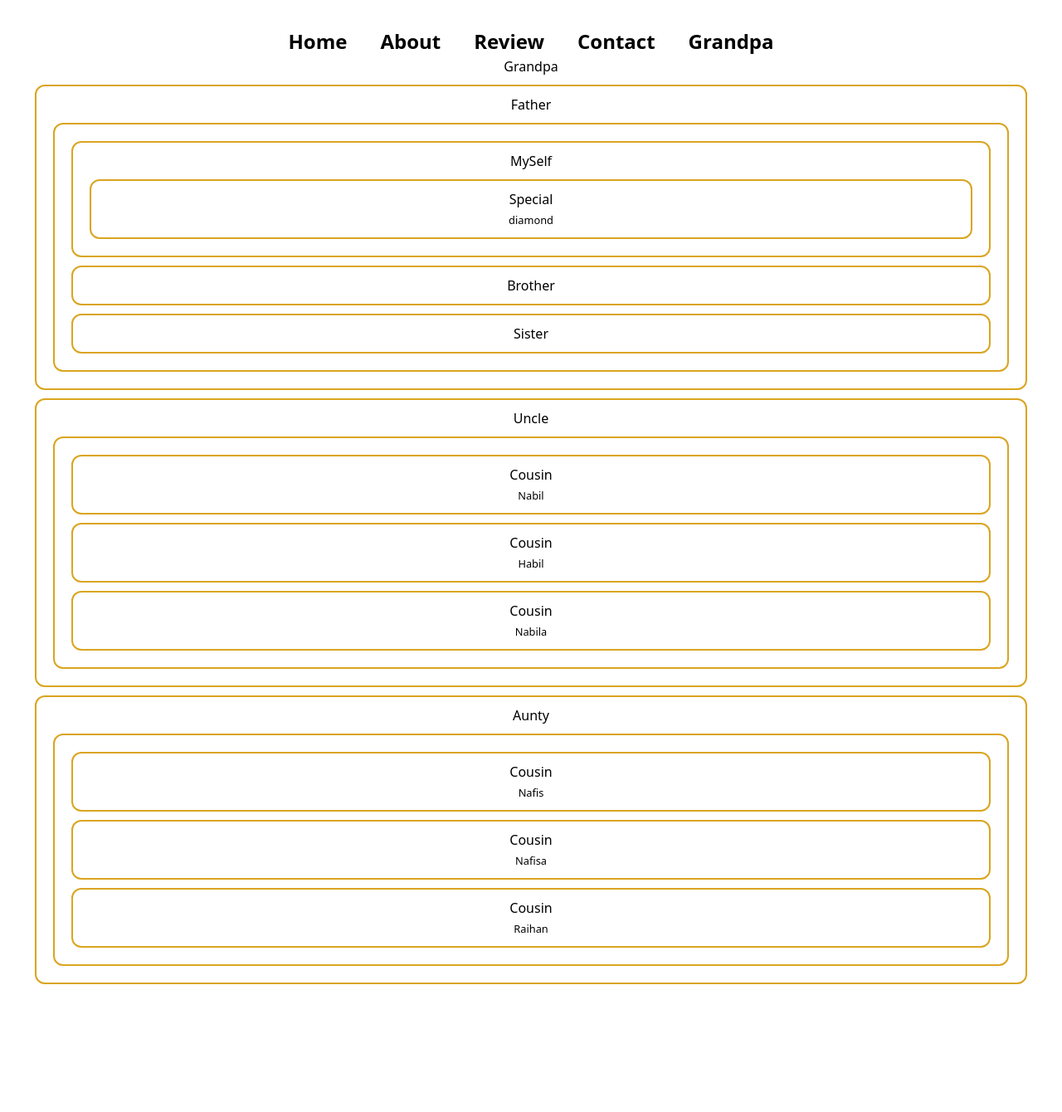
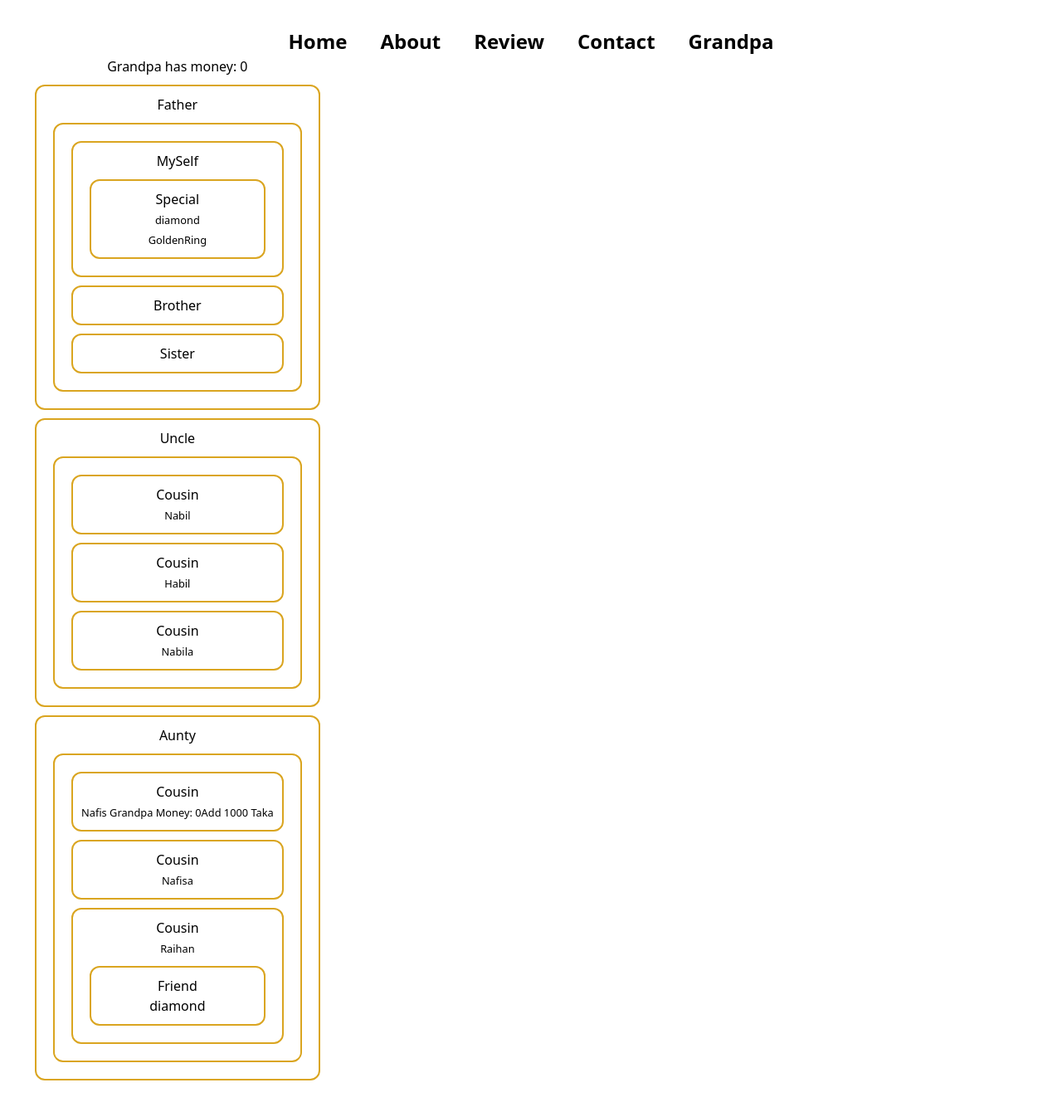
Before and after one commit to HasibUddin1/bangla-tshirt, a React (Vite) app: page /grandpa in a window 1280 px wide. Shown: the top 1340 px of the page at 83% size. Before the commit the page ends 1228 px from the top, so only its background shows below. Built offline with nearby package versions, Linux system fonts and the light colour scheme.

Commit message:
added new components for context api practice

```diff
--- a/src/components/Aunty/Aunty.jsx
+++ b/src/components/Aunty/Aunty.jsx
@@ -1,14 +1,20 @@
-import React from 'react';
+import React, { useContext } from 'react';
 import Cousin from '../Cousin/Cousin';
+import { MoneyContext } from '../Grandpa/Grandpa';
 
-const Aunty = () => {
+const Aunty = ({ ring }) => {
+    const [money, setMoney] = useContext(MoneyContext)
     return (
         <div>
             <h1 className='text-xl font-bold'>Aunty</h1>
             <div className='flex'>
-                <Cousin>Nafis</Cousin>
+                <Cousin>
+                    Nafis
+                    Grandpa Money: {money}
+                    <button onClick={() => setMoney(money + 1000)} className='bg-slate-500 hover:bg-slate-700 ease-in-out duration-200 text-white p-2 rounded-lg'>Add 1000 Taka</button>
+                </Cousin>
                 <Cousin>Nafisa</Cousin>
-                <Cousin>Raihan</Cousin>
+                <Cousin hasFriend={true} ring={ring}>Raihan</Cousin>
             </div>
         </div>
     );
--- a/src/components/Cousin/Cousin.jsx
+++ b/src/components/Cousin/Cousin.jsx
@@ -1,10 +1,12 @@
 import React from 'react';
+import Friend from '../Friend/Friend';
 
-const Cousin = ({children}) => {
+const Cousin = ({children, hasFriend, ring}) => {
     return (
         <div>
             <h1>Cousin</h1>
             <p><small>{children}</small></p>
+            {hasFriend && <Friend ring={ring}></Friend>}
         </div>
     );
 };
--- a/src/components/Friend/Friend.jsx
+++ b/src/components/Friend/Friend.jsx
@@ -1,9 +1,10 @@
 import React from 'react';
 
-const Friend = () => {
+const Friend = ({ring}) => {
     return (
         <div>
             <h1 className='text-xl font-bold'>Friend</h1>
+            {ring && <p>{ring}</p>}
         </div>
     );
 };
--- a/src/components/Grandpa/Grandpa.css
+++ b/src/components/Grandpa/Grandpa.css
@@ -4,3 +4,6 @@
     border-radius: 12px;
     margin: 10px;
 }
+.grandpa{
+    width: fit-content;
+}
--- a/src/components/Grandpa/Grandpa.jsx
+++ b/src/components/Grandpa/Grandpa.jsx
@@ -1,21 +1,35 @@
-import React from 'react';
+import React, { createContext, useState } from 'react';
 import Father from '../Father/Father';
 import Uncle from '../Uncle/Uncle';
 import Aunty from '../Aunty/Aunty';
 import './Grandpa.css'
 
+export const RingContext = createContext('Golden Ring')
+export const MoneyContext = createContext(0)
+
 const Grandpa = () => {
     const ring = 'diamond'
+    const [money, setMoney] = useState(0)
     return (
-        <div className='text-xl font-bold border-2 border-amber-500 rounded-xl p-5'>
-            <h1>Grandpa</h1>
-            <div className='flex grandpa-container gap-5 justify-center items-center'>
-                <Father ring={ring}></Father>
-                <Uncle></Uncle>
-                <Aunty></Aunty>
-            </div>
+        <div className='text-xl font-bold border-2 border-amber-500 rounded-xl p-5 grandpa'>
+            <h1>Grandpa has money: {money}</h1>
+            <MoneyContext.Provider value={[money, setMoney]}>
+                <RingContext.Provider value='GoldenRing'>
+                    <div className='flex grandpa-container gap-5 justify-center items-center'>
+                        <Father ring={ring}></Father>
+                        <Uncle></Uncle>
+                        <Aunty ring={ring}></Aunty>
+                    </div>
+                </RingContext.Provider>
+            </MoneyContext.Provider>
         </div>
     );
 };
 
 export default Grandpa;
+
+/*
+1. create context and export
+2. create a provider and pass a value
+3. use useContext and receive
+*/
--- a/src/components/Special/Special.jsx
+++ b/src/components/Special/Special.jsx
@@ -1,10 +1,15 @@
-import React from 'react';
+import React, { useContext } from 'react';
+import { RingContext } from '../Grandpa/Grandpa';
 
 const Special = ({ring}) => {
+
+    const angti = useContext(RingContext)
+
     return (
         <div>
             <h1 className='text-xl font-bold'>Special</h1>
             <p><small>{ring}</small></p>
+            <p><small>{angti}</small></p>
         </div>
     );
 };
```
